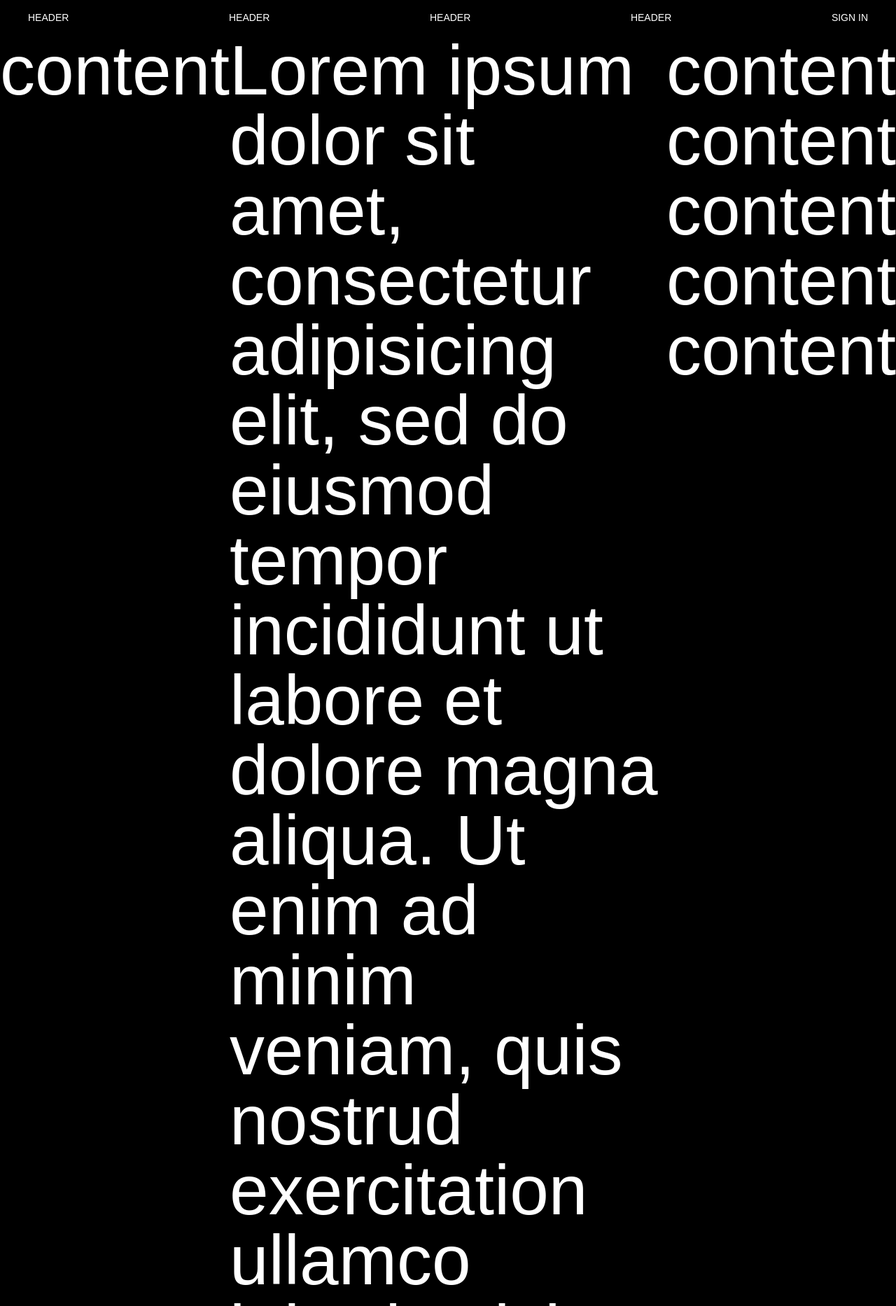
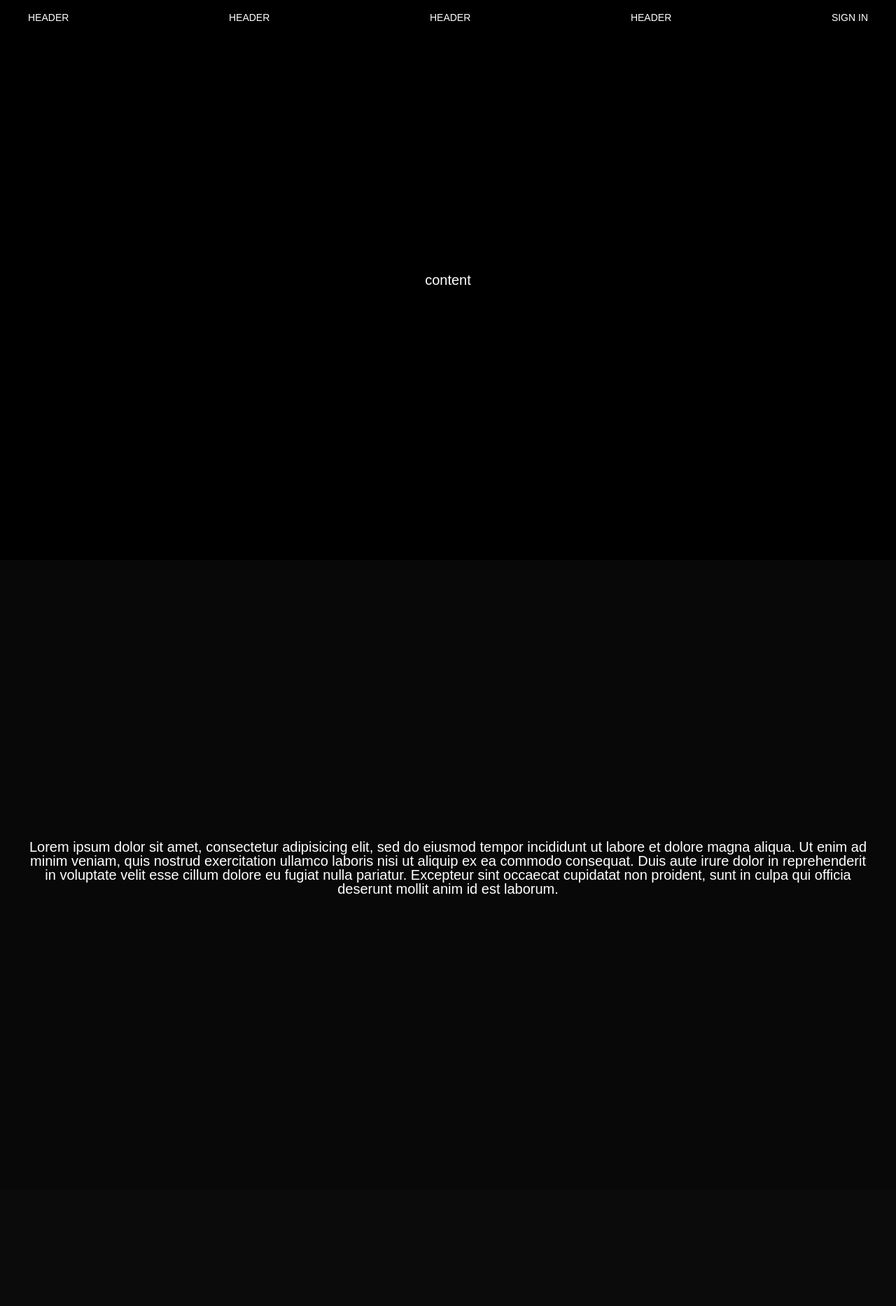
Before and after one commit to shigetor/djangoProject, a Django app: template templates/index.html in a window 1280 px wide. Shown: the top 1866 px of the page at 70% size. Run offline with Django 4.2, Linux system fonts and the light colour scheme; the template is opened without the code that fills it, so the values that code supplies are empty.

Commit message:
Update style.css

```diff
--- a/static/css/style.css
+++ b/static/css/style.css
@@ -1,4 +1,3 @@
-/*====================================================================================================*/
 *{padding: 0; margin: 0; border: 0;}
 *,*:after,*:before{-moz-box-sizing: border-box; -webkit-box-sizing: border-box; box-sizing: border-box;}
 :focus,:active{outline: none;}
@@ -13,8 +12,7 @@ a, a:visited{text-decoration: none;}
 a:hover{text-decoration: none;}
 ul li{list-style: none;}
 img{vertical-align: top;}
-h1,h2,h3,h4,h5,h6{ font-weight: 400;}
-/*====================================================================================================*/
+h1,h2,h3,h4,h5,h6{font-size: inherit; font-weight: 400;}
 
 body{
     font-family: arial;
@@ -28,9 +26,14 @@ body{
 }
 .site__header{
     flex: 0 0 50px;
-    background-color: #000000;
+    background-color: #000000dd;
     min-width: 100%;
     position: fixed;
+    z-index: 9;
+    opacity: 0;
+    animation-fill-mode: forwards;
+    animation-name: fadein;
+    animation-duration: 1.5s;
 }
 .site__header__wrapper{
     display: flex;
@@ -46,22 +49,82 @@ body{
 }
 .site__body{
     width: 100%;
-    margin: 50px auto 0 auto;
+    margin: 0px auto 0 auto;
     background-color: #eeeeee00;
     flex: 1 1 auto;
     color: white;
     display: flex;
-    /*flex-direction: column;*/
-    font-size: 100px;
+    flex-direction: column;
+    font-size: 20px;
 }
+.site__body__block1{
+    background-color: #000000;
+    width: 100vw;
+    opacity: 0;
+    animation-fill-mode: forwards;
+    animation-name: fadein;
+    animation-duration: 1.5s;
+    animation-delay: 200ms;
+    height: 100vh;
+    display: flex;
+    flex-direction: column;
+    justify-content: center;
+    align-items: center;
+}
+.site__body__block1_content{
 
-
-
-
-
+}
+.site__body__block2{
+    background-color: #080808;
+    width: 100vw;
+    opacity: 0;
+    animation-fill-mode: forwards;
+    animation-name: fadein;
+    animation-duration: 1.5s;
+    animation-delay: 400ms;
+    height: 900px;
+    display: flex;
+    flex-direction: column;
+    justify-content: center;
+    align-items: center;
+}
+.site__body__block2_content{
+    max-width: 1200px;
+    margin-bottom: 20px;
+    font-size: 20px;
+    text-align: center;
+}
+.site__body__block3{
+    background-color: #0b0b0b;
+    width: 100vw;
+    opacity: 0;
+    animation-fill-mode: forwards;
+    animation-name: fadein;
+    animation-duration: 1.5s;
+    animation-delay: 600ms;
+    height: 900px;
+    display: flex;
+    flex-direction: column;
+    justify-content: center;
+    align-items: center;
+}
+.site__body__block3__box{
+    display: flex;
+}
+.site__body__block3__box_content{
+    margin: 35px;
+    padding: 50px;
+    background-color: #111111;
+    border-radius: 20px;
+}
 .site__footer{
     flex: 0 0 50px;
     background-color: #33333300;
+    z-index: 9;
+    opacity: 0;
+    animation-fill-mode: forwards;
+    animation-name: fadein;
+    animation-duration: 1.5s;
 }
 .site__footer__wrapper{
     display: flex;
@@ -75,3 +138,12 @@ body{
 .site__footer__wrapper_content{
     color: white;
 }
+
+@keyframes fadein {
+    0%{
+        opacity: 0;
+    }
+    100%{
+        opacity: 1;
+    }
+}
```
